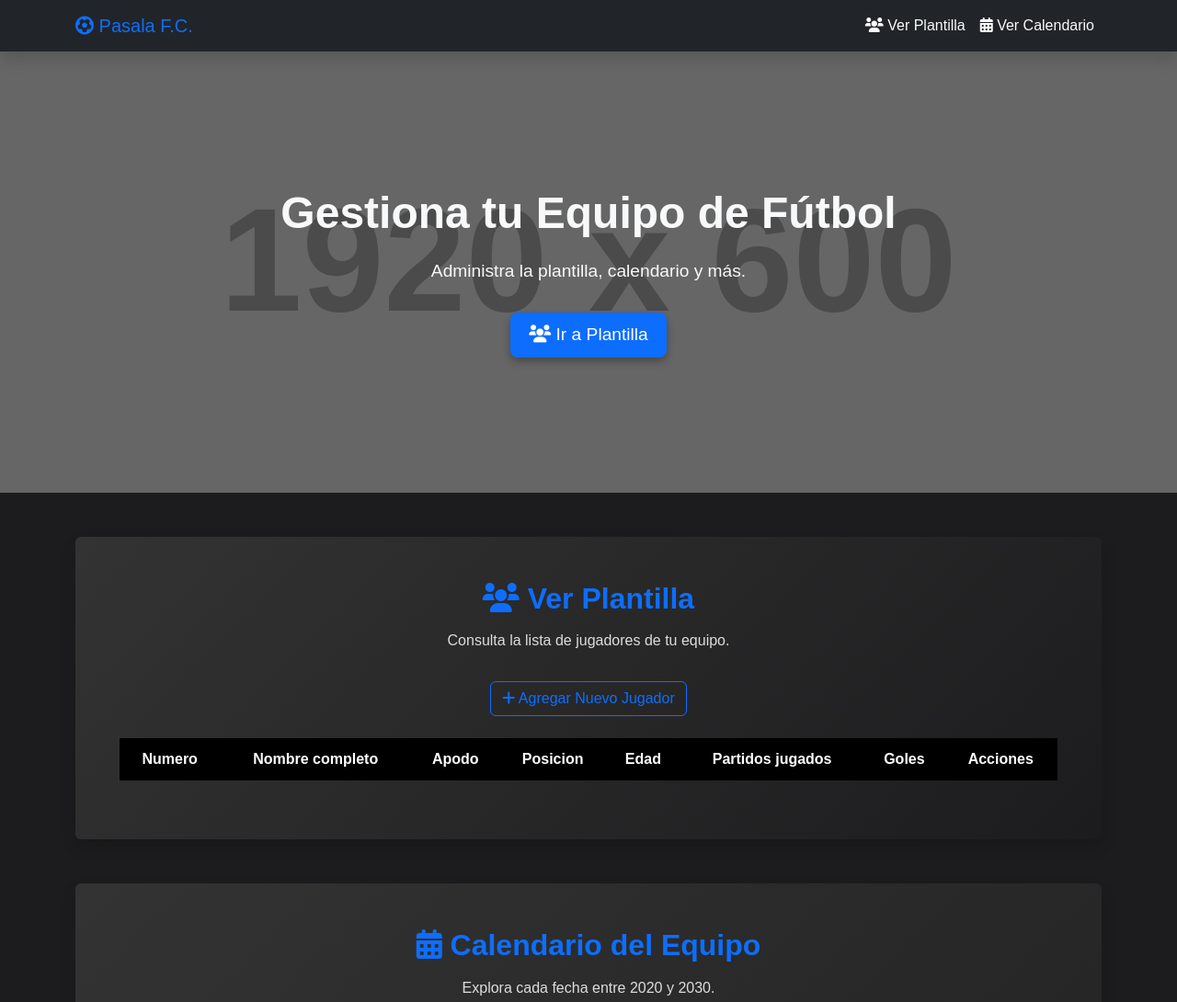
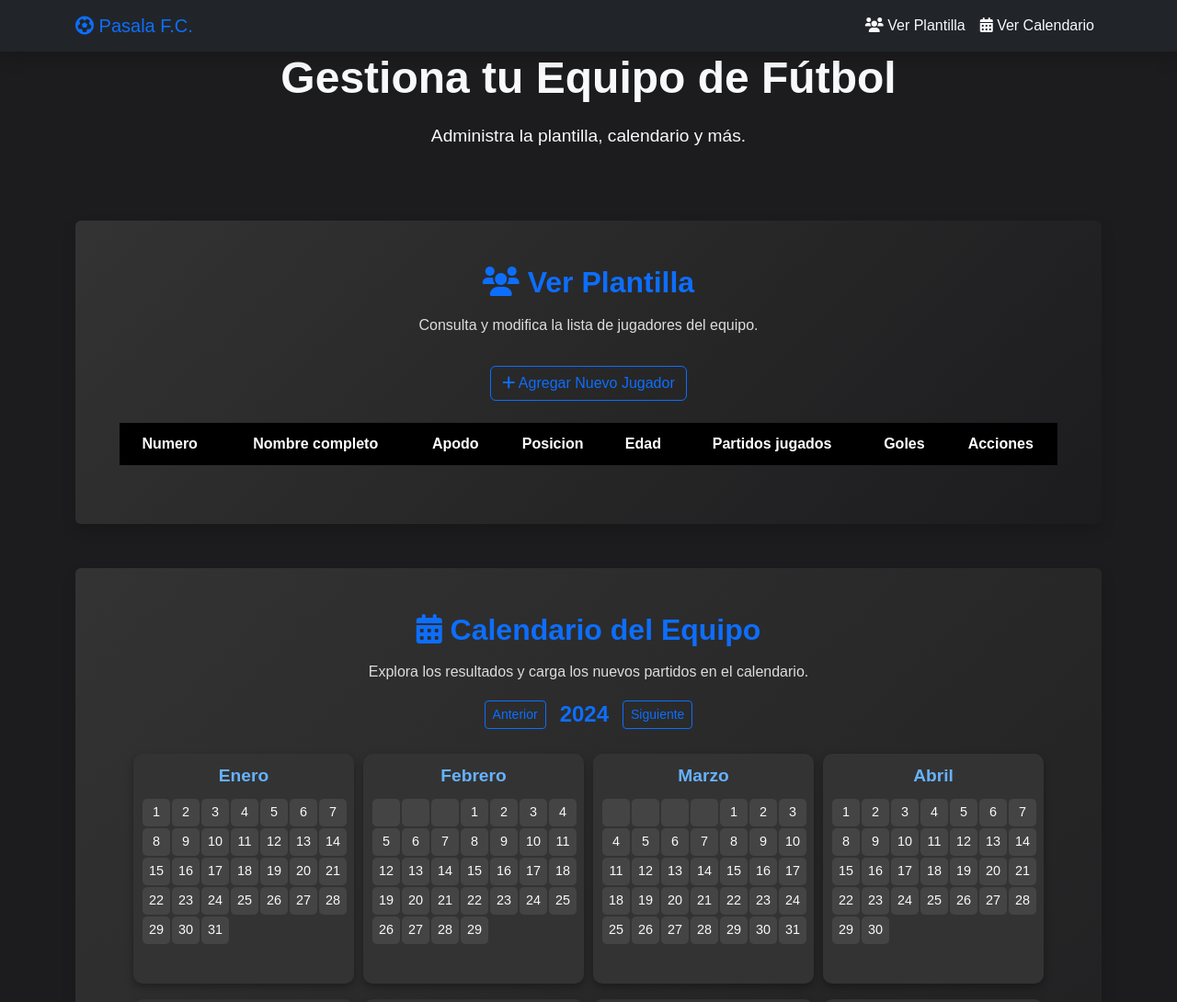
Before and after one commit to jmagarinos/programacion_web, a plain HTML site: page Trabajo Práctico Integrador/index.html in a window 1280 px wide. Shown: the top 1090 px of the page at 92% size. Drawn offline with nearby package versions, Linux system fonts and the light colour scheme; placeholder pictures from the web are drawn by us.

Commit message:
Last style details

```diff
--- a/Trabajo Práctico Integrador/index.html
+++ b/Trabajo Práctico Integrador/index.html
@@ -41,7 +41,6 @@
         <div class="container">
             <h1 class="display-4">Gestiona tu Equipo de Fútbol</h1>
             <p class="lead">Administra la plantilla, calendario y más.</p>
-            <a href="#plantilla" class="btn btn-primary btn-lg"><i class="fas fa-users"></i> Ir a Plantilla</a>
         </div>
     </header>
 
@@ -50,7 +49,7 @@
         <!-- Plantilla Section -->
         <section id="plantilla" class="text-center mb-5 p-5 rounded shadow section-bg">
             <h2 class="text-primary"><i class="fas fa-users"></i> Ver Plantilla</h2>
-            <p>Consulta la lista de jugadores de tu equipo.</p>
+            <p>Consulta y modifica la lista de jugadores del equipo.</p>
 
             <!-- Button to Toggle Form -->
             <button id="addPlayerBtn" class="btn btn-outline-primary mt-3"><i class="fas fa-plus"></i> Agregar Nuevo
@@ -128,7 +127,7 @@
         <!-- Calendario Section -->
         <section id="calendario" class="text-center mb-5 p-5 rounded shadow section-bg">
             <h2 class="text-primary"><i class="fas fa-calendar-alt"></i> Calendario del Equipo</h2>
-            <p>Explora cada fecha entre 2020 y 2030.</p>
+            <p>Explora los resultados y carga los nuevos partidos en el calendario.</p>
             <div id="calendar">
                 <div class="year-selector">
                     <button id="prevYear" class="btn btn-outline-primary btn-sm">Anterior</button>
@@ -187,7 +186,7 @@
 
     <!-- Footer -->
     <footer class="footer bg-dark text-center py-3 text-light">
-        <p>&copy; 2023 Equipo de Fútbol. Todos los derechos reservados.</p>
+        <p>&copy; 2023 Pasala F.C. Todos los derechos reservados.</p>
     </footer>
 
     <!-- Bootstrap JS y scripts personalizados -->
--- a/Trabajo Práctico Integrador/styles.css
+++ b/Trabajo Práctico Integrador/styles.css
@@ -13,16 +13,6 @@ body {
 
 .nav-link:hover {
     color: #66b2ff !important;
-}
-
-/* Hero Section Styling */
-.hero {
-    background: linear-gradient(rgba(0, 0, 0, 0.5), rgba(0, 0, 0, 0.5)), url('https://via.placeholder.com/1920x600/0d6efd/ffffff?text=Fútbol+Team+Management');
-    background-size: cover;
-    background-position: center;
-    min-height: 60vh;
-    color: #fff;
-    padding: 100px 0;
 }
 
 .hero h1 {
```
